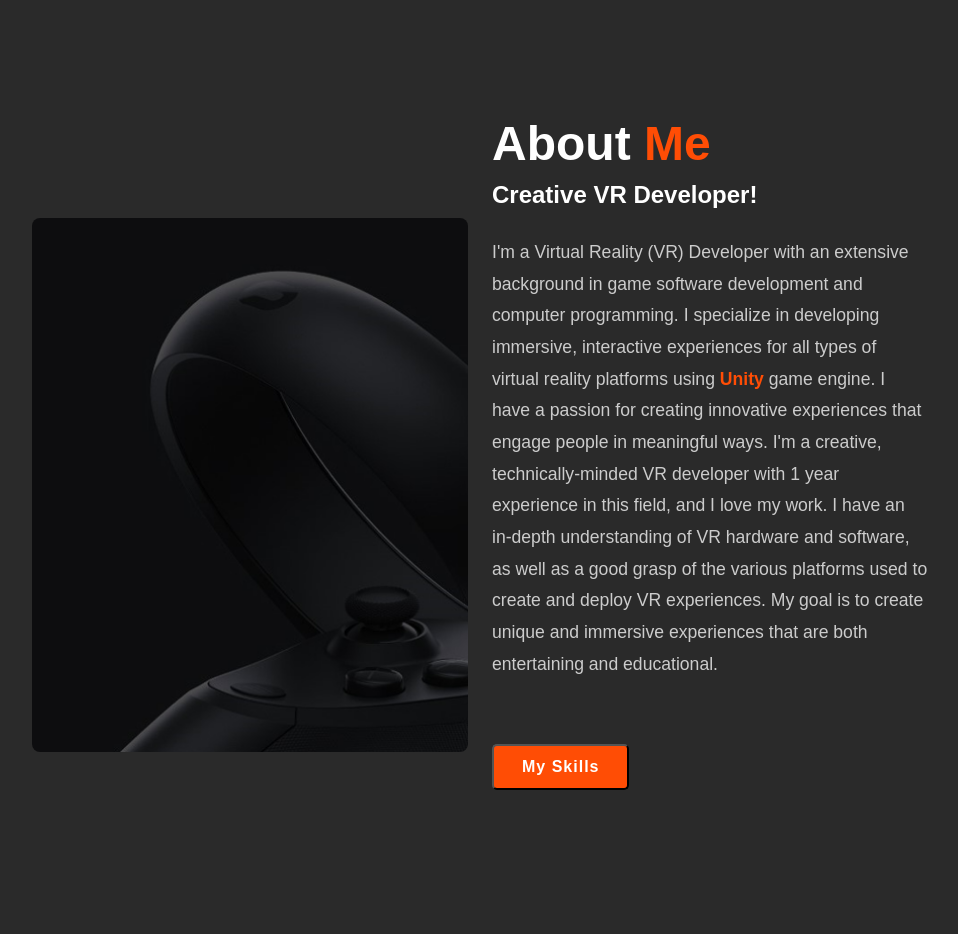
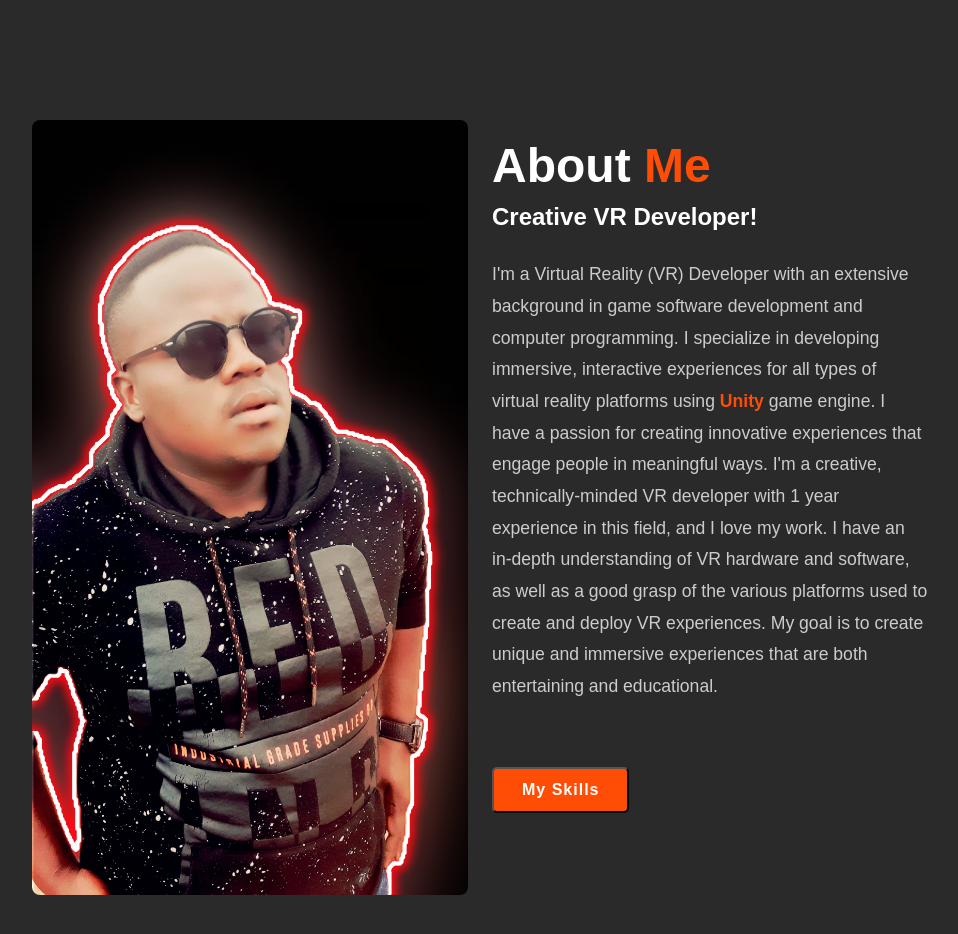
Before and after one commit to LuccoMe/Portfolio, a plain HTML site: page index.html in a window 1280 px wide. Shown: the part 840-1774 px from the top of the page, without its empty margins (160-1118 px from the left). Drawn offline with nearby package versions, Linux system fonts and the light colour scheme; a web font is replaced by a local one.

Commit message:
Update index.html

```diff
--- a/index.html
+++ b/index.html
@@ -56,7 +56,7 @@
   <!--about section design--->
   <section class="about" id="about">
     <div class="about-img">
-    <img src="img/about.png">
+    <img src="img/about.jpg">
     </div>
 
     <div class="about-text">
```
